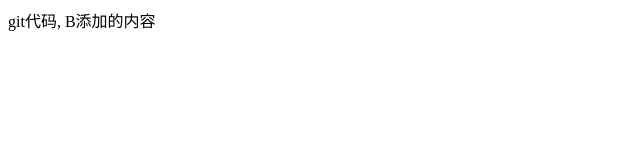
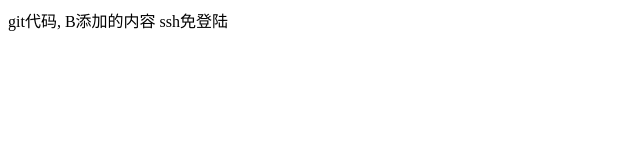
Before and after one commit to ZeroZero-0/business, a plain HTML site: page index.html in a window 1280 px wide. Shown: the whole page, without its empty margins (0-640 px from the left). Drawn offline with Linux system fonts and the light colour scheme.

Commit message:
测试ssh

```diff
--- a/index.html
+++ b/index.html
@@ -8,7 +8,7 @@
 </head>
 
 <body>
-    git代码, B添加的内容
+    git代码, B添加的内容 ssh免登陆
 </body>
 
 </html>
```
